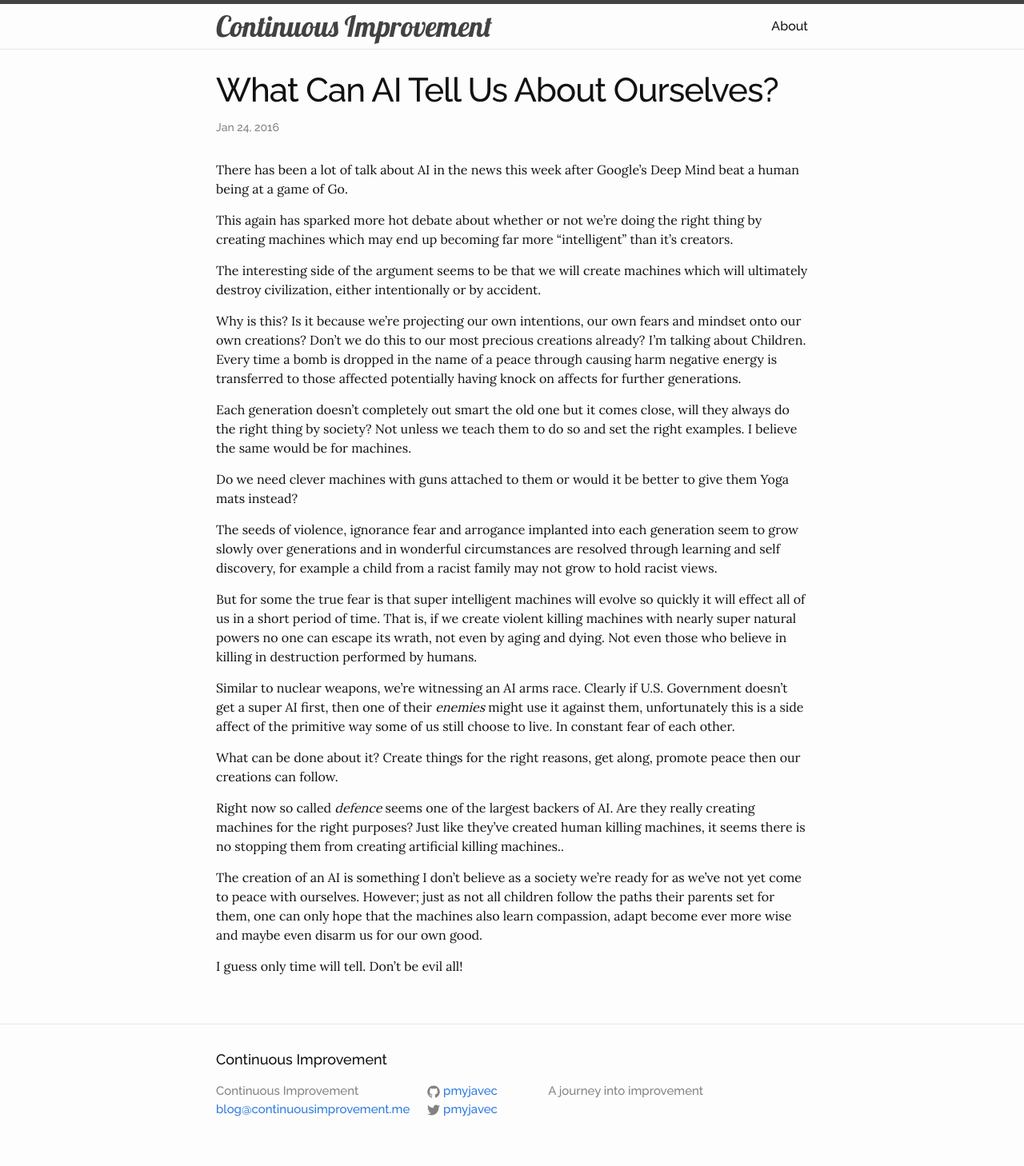
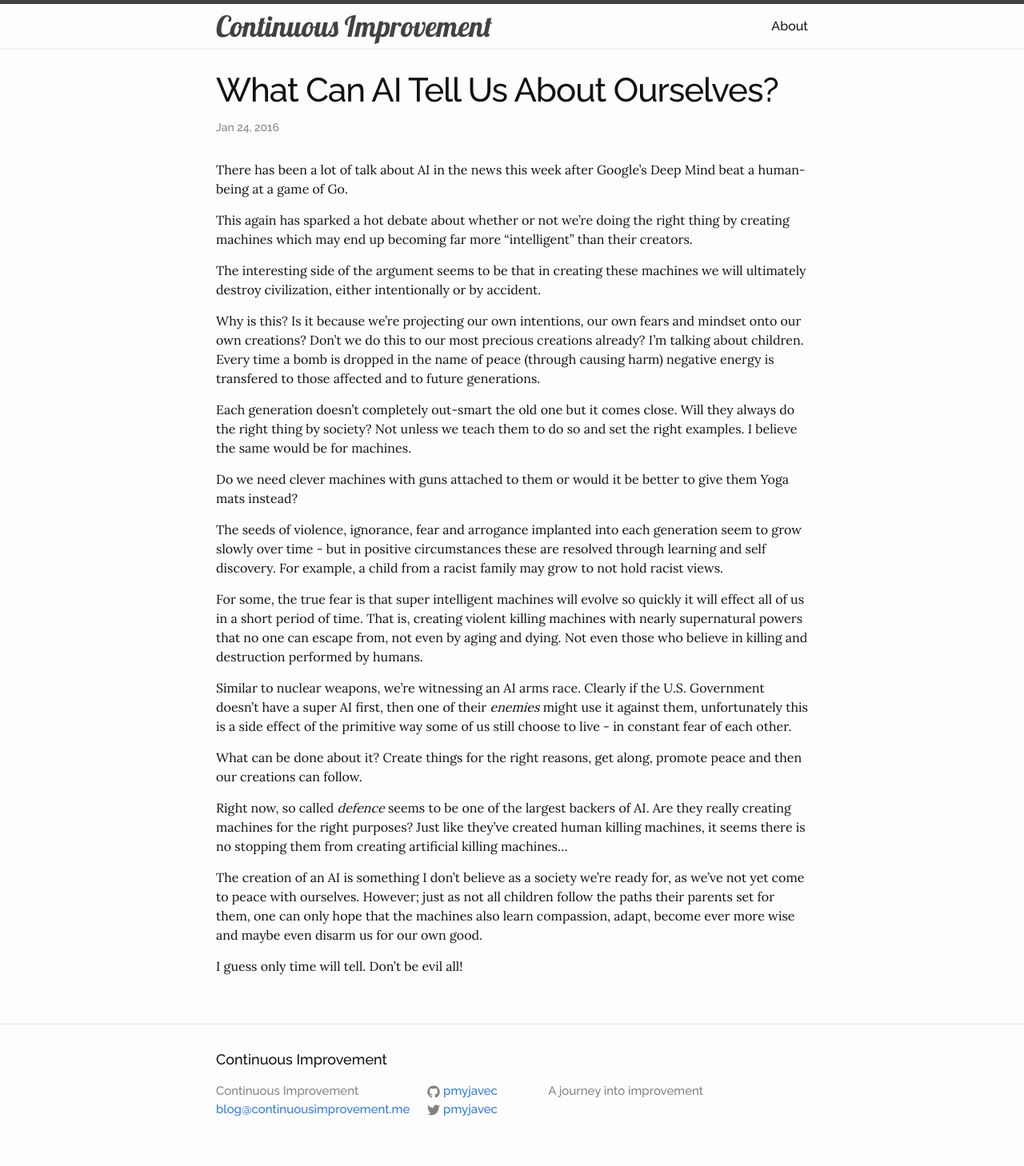
Before and after one commit to pmyjavec/pmyjavec.github.io, a Jekyll site: the page built from _posts/2016-01-31-what-can-AI-tell-us-about-ourselves.md, in a window 1280 px wide. Shown: the whole page at 80% size. Built offline with Jekyll 4.4.1, drawn with Linux system fonts in a browser that asks for light colours; comment, search, counter and statistics services are not loaded.

Commit message:
Update 2016-01-31-what-can-AI-tell-us-about-ourselves.md

```diff
--- a/_posts/2016-01-31-what-can-AI-tell-us-about-ourselves.md
+++ b/_posts/2016-01-31-what-can-AI-tell-us-about-ourselves.md
@@ -6,43 +6,40 @@ comments: true
 categories: philosophy
 ---
 
-There has been a lot of talk about AI in the news this week after Google's Deep Mind beat a human being at a game of Go.
+There has been a lot of talk about AI in the news this week after Google's Deep Mind beat a human-being at a game of Go.
 
-This again has sparked more hot debate about whether or not we're doing the right thing by creating machines which
-may end up becoming far more "intelligent" than it's creators.
+This again has sparked a hot debate about whether or not we're doing the right thing by creating machines which
+may end up becoming far more "intelligent" than their creators.
 
-The interesting side of the argument seems to be that we will create machines which will ultimately destroy
+The interesting side of the argument seems to be that in creating these machines we will ultimately destroy
 civilization, either intentionally or by accident.
 
 Why is this? Is it because we're projecting our own intentions, our own fears and mindset onto our own creations?
-Don't we do this to our most precious creations already? I'm talking about Children. Every time a bomb is dropped in the
-name of a peace through causing harm negative energy is transferred to those affected potentially having knock on
-affects for further generations.
+Don't we do this to our most precious creations already? I'm talking about children. Every time a bomb is dropped in the
+name of peace (through causing harm) negative energy is transfered to those affected and to future generations.
 
-Each generation doesn't completely out smart the old one but it comes close, will they always do the right thing by
+Each generation doesn't completely out-smart the old one but it comes close. Will they always do the right thing by
 society? Not unless we teach them to do so and set the right examples. I believe the same would be for machines.
 
 Do we need clever machines with guns attached to them or would it be better to give them Yoga mats instead?
 
-The seeds of violence, ignorance fear and arrogance implanted into each generation seem to grow slowly over generations
-and in wonderful circumstances are resolved through learning and self discovery, for example a child from a racist family may
-not grow to hold racist views.
+The seeds of violence, ignorance, fear and arrogance implanted into each generation seem to grow slowly over time - but in positive circumstances these are resolved through learning and self discovery. For example, a child from a racist family may
+grow to not hold racist views.
 
-But for some the true fear is that super intelligent machines will evolve so quickly it will effect all of us in a
-short period of time. That is, if we create violent killing machines with nearly super natural powers no one can escape its
-wrath, not even by aging and dying. Not even those who believe in killing in destruction performed by humans.
+For some, the true fear is that super intelligent machines will evolve so quickly it will effect all of us in a
+short period of time. That is, creating violent killing machines with nearly supernatural powers that no one can escape from, not even by aging and dying. Not even those who believe in killing and destruction performed by humans.
 
-Similar to nuclear weapons, we're witnessing an AI arms race. Clearly if U.S. Government doesn't get a super AI first,
-then one of their *enemies* might use it against them, unfortunately this is a side affect of the primitive way some of
-us still choose to live. In constant fear of each other.
+Similar to nuclear weapons, we're witnessing an AI arms race. Clearly if the U.S. Government doesn't have a super AI first,
+then one of their *enemies* might use it against them, unfortunately this is a side effect of the primitive way some of
+us still choose to live - in constant fear of each other.
 
-What can be done about it? Create things for the right reasons, get along, promote peace then our creations can follow.
+What can be done about it? Create things for the right reasons, get along, promote peace and then our creations can follow.
 
-Right now so called *defence* seems one of the largest backers of AI. Are they really creating machines for the right purposes?
-Just like they've created human killing machines, it seems there is no stopping them from creating artificial killing machines..
+Right now, so called *defence* seems to be one of the largest backers of AI. Are they really creating machines for the right purposes? Just like they've created human killing machines, it seems there is no stopping them from creating artificial killing machines...
 
-The creation of an AI is something I don't believe as a society we're ready for as we've not yet come to peace with
+The creation of an AI is something I don't believe as a society we're ready for, as we've not yet come to peace with
 ourselves. However; just as not all children follow the paths their parents set for them, one can only hope that the
-machines also learn compassion, adapt become ever more wise and maybe even disarm us for our own good.
+machines also learn compassion, adapt, become ever more wise and maybe even disarm us for our own good.
 
-I guess only time will tell. Don't be evil all!
+I guess only time will tell.
+Don't be evil all!
```
